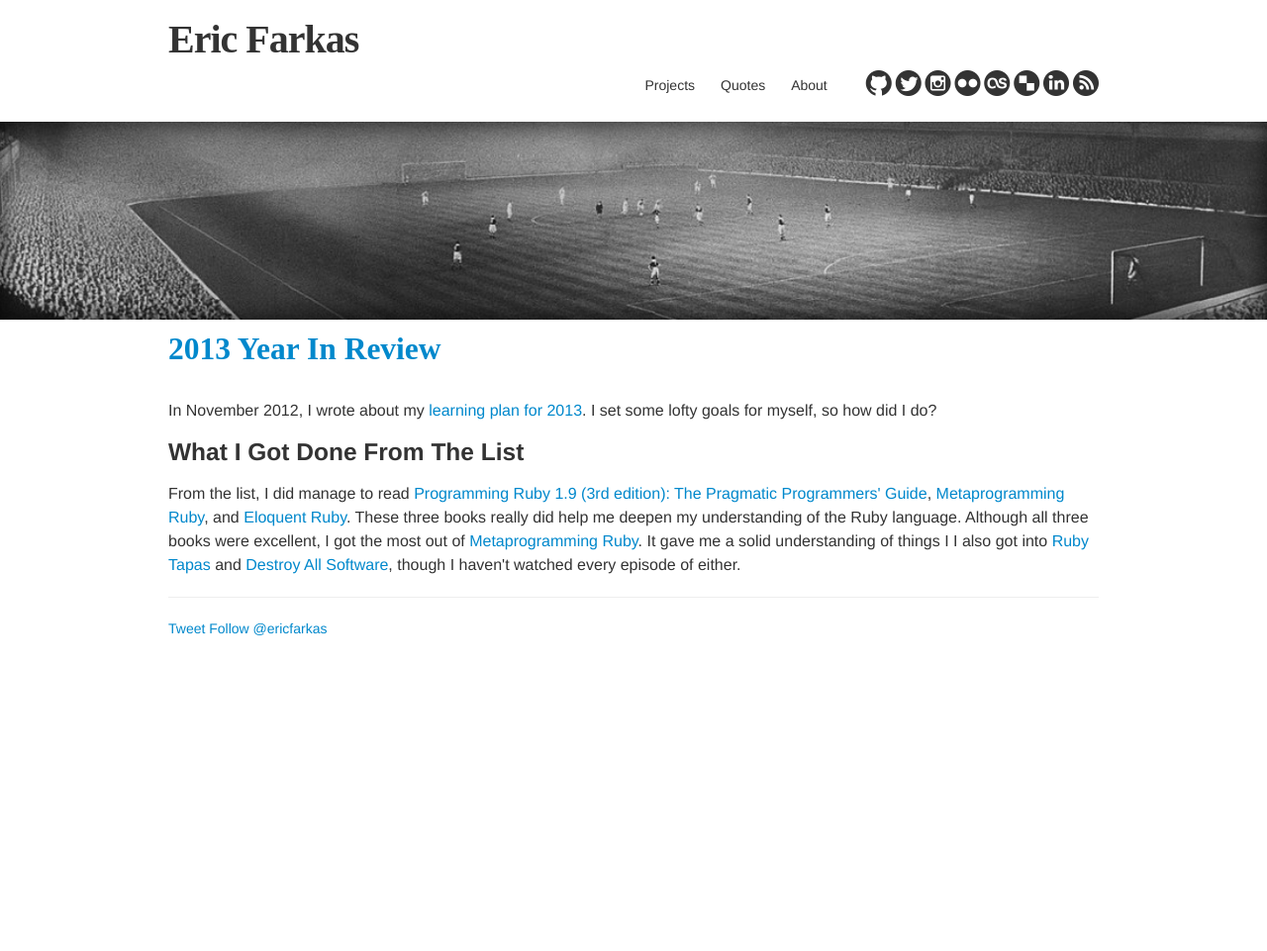
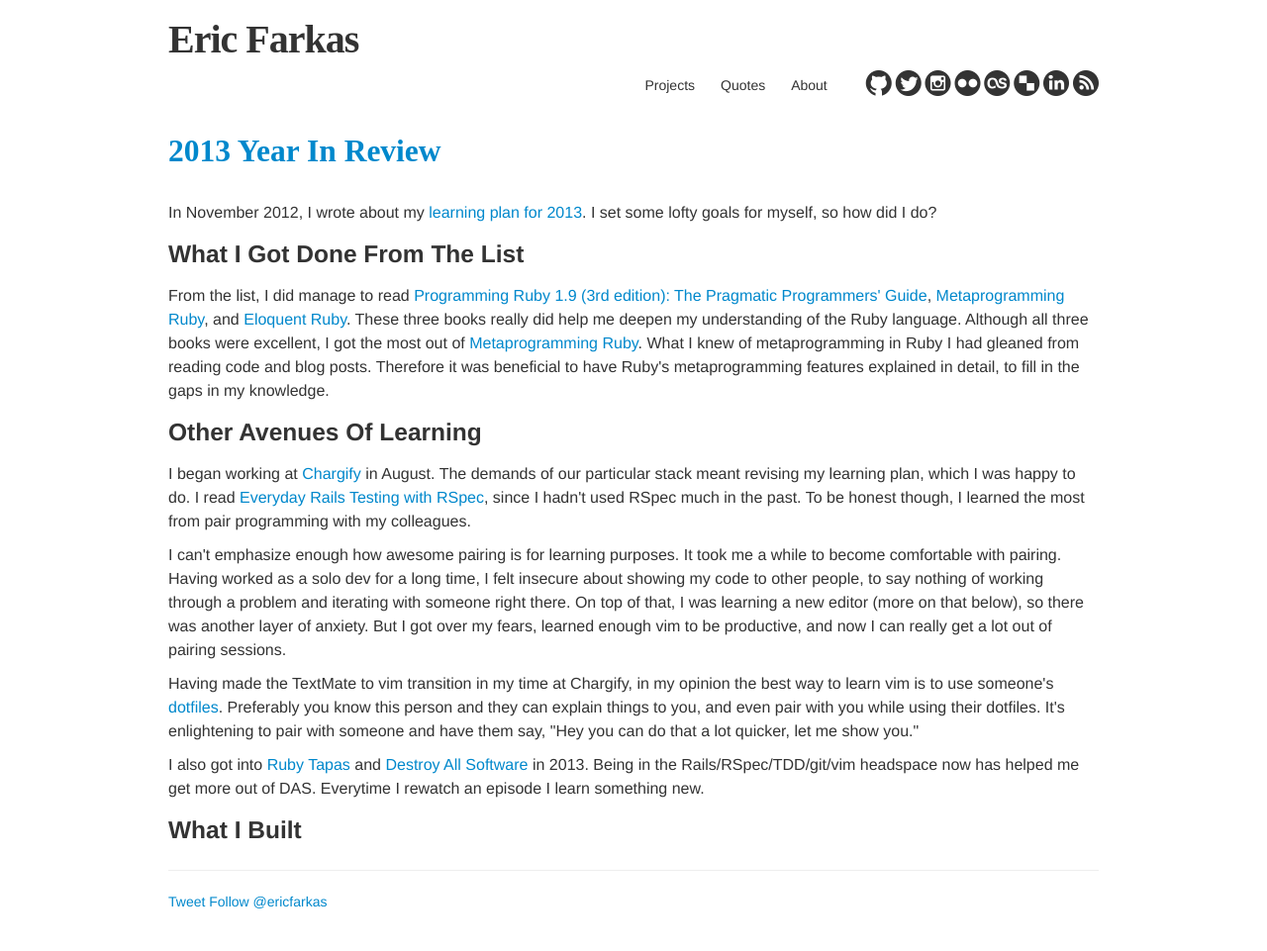
Before and after one commit to speric/speric.github.com, a Jekyll site: the page built from drafts/2013-12-31-2013-year-in-review.markdown, in a window 1280 px wide. Shown: the whole page at 99% size. Built offline with Jekyll 4.4.1, drawn with Linux system fonts in a browser that asks for light colours; some web fonts are replaced; Markdown is read by kramdown in place of the engine named in the settings; comment, search, counter and statistics services are not loaded; before the commit the page ends 900 px from its top, so only the background shows below that.

Commit message:
Update 2013-12-31-2013-year-in-review.markdown

```diff
--- a/drafts/2013-12-31-2013-year-in-review.markdown
+++ b/drafts/2013-12-31-2013-year-in-review.markdown
@@ -1,11 +1,19 @@
 ---
 layout: post
 title: 2013 Year In Review
-header_img: "highbury.jpg"
 ---
 <p>In November 2012, I wrote about my <a href="http://ericfarkas.com/posts/learning-plan-for-2013/">learning plan for 2013</a>. I set some lofty goals for myself, so how did I do?</p>
 
 <h3>What I Got Done From The List</h3>
-<p>From the list, I did manage to read <a href="http://pragprog.com/book/ruby3/programming-ruby-1-9">Programming Ruby 1.9 (3rd edition): The Pragmatic Programmers' Guide</a>, <a href="http://pragprog.com/book/ppmetr/metaprogramming-ruby">Metaprogramming Ruby</a>, and <a href="http://www.amazon.com/Eloquent-Ruby-Addison-Wesley-Professional/dp/0321584104">Eloquent Ruby</a>. These three books really did help me deepen my understanding of the Ruby language. Although all three books were excellent, I got the most out of <a href="http://pragprog.com/book/ppmetr/metaprogramming-ruby">Metaprogramming Ruby</a>. It gave me a solid understanding of things I
+<p>From the list, I did manage to read <a href="http://pragprog.com/book/ruby3/programming-ruby-1-9">Programming Ruby 1.9 (3rd edition): The Pragmatic Programmers' Guide</a>, <a href="http://pragprog.com/book/ppmetr/metaprogramming-ruby">Metaprogramming Ruby</a>, and <a href="http://www.amazon.com/Eloquent-Ruby-Addison-Wesley-Professional/dp/0321584104">Eloquent Ruby</a>. These three books really did help me deepen my understanding of the Ruby language. Although all three books were excellent, I got the most out of <a href="http://pragprog.com/book/ppmetr/metaprogramming-ruby">Metaprogramming Ruby</a>. What I knew of metaprogramming in Ruby I had gleaned from reading code and blog posts. Therefore it was beneficial to have Ruby's metaprogramming features explained in detail, to fill in the gaps in my knowledge.</p>
 
-I also got into <a href="http://www.rubytapas.com/">Ruby Tapas</a> and <a href="https://www.destroyallsoftware.com/screencasts">Destroy All Software</a>, though I haven't watched every episode of either.</p>
+<h3>Other Avenues Of Learning</h3>
+<p>I began working at <a href="http://chargify.com">Chargify</a> in August. The demands of our particular stack meant revising my learning plan, which I was happy to do. I read <a href="https://leanpub.com/everydayrailsrspec">Everyday Rails Testing with RSpec</a>, since I hadn't used RSpec much in the past. To be honest though, I learned the most from pair programming with my colleagues.</p>
+
+<p>I can't emphasize enough how awesome pairing is for learning purposes. It took me a while to become comfortable with pairing. Having worked as a solo dev for a long time, I felt insecure about showing my code to other people, to say nothing of working through a problem and iterating with someone right there. On top of that, I was learning a new editor (more on that below), so there was another layer of anxiety. But I got over my fears, learned enough vim to be productive, and now I can really get a lot out of pairing sessions.</p>
+
+<p>Having made the TextMate to vim transition in my time at Chargify, in my opinion the best way to learn vim is to use someone's <a href="http://dotfiles.github.io/">dotfiles</a>. Preferably you know this person and they can explain things to you, and even pair with you while using their dotfiles. It's enlightening to pair with someone and have them say, "Hey you can do that a lot quicker, let me show you."</p>
+
+<p>I also got into <a href="http://www.rubytapas.com/">Ruby Tapas</a> and <a href="https://www.destroyallsoftware.com/screencasts">Destroy All Software</a> in 2013. Being in the Rails/RSpec/TDD/git/vim headspace now has helped me get more out of DAS. Everytime I rewatch an episode I learn something new.</p>
+
+<h3>What I Built</h3>
```
